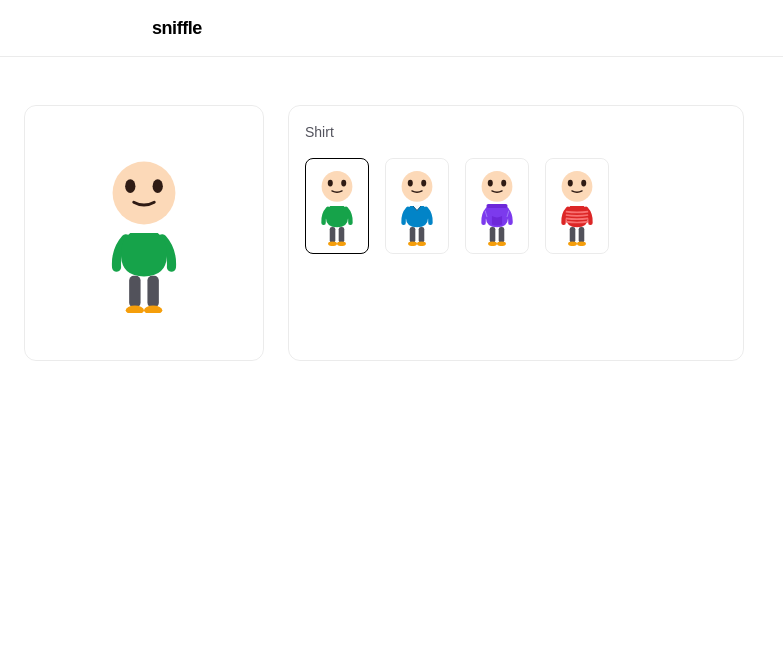
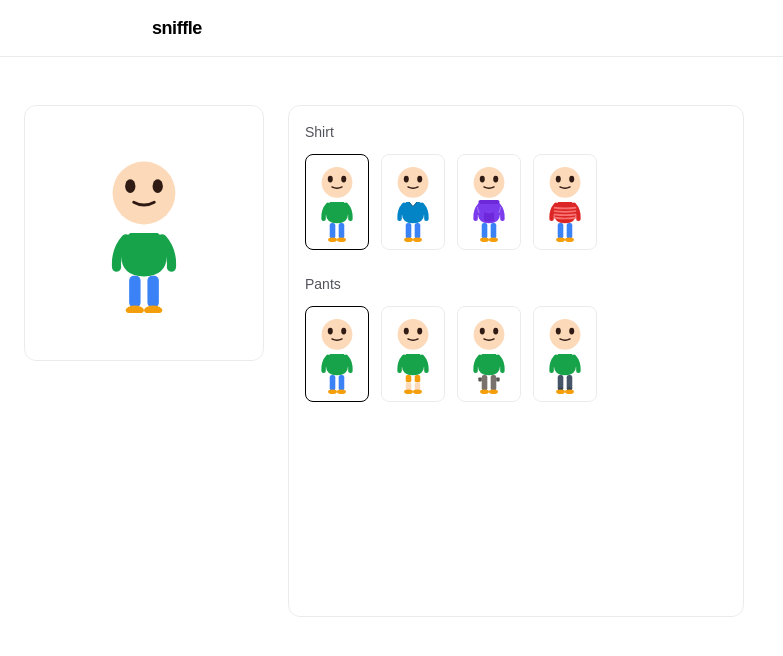
Before and after one commit to ayushkpai/sniffle, a Next.js app: page / in a window 1280 px wide. Shown: the top 656 px of the page, without its empty margins (0-783 px from the left). Built offline with nearby package versions, Linux system fonts and the light colour scheme.

Commit message:
Add pants options and fix missing shoes

```diff
--- a/app/components/avatar.tsx
+++ b/app/components/avatar.tsx
@@ -1,4 +1,5 @@
 export type Shirt = "tee" | "polo" | "hoodie" | "sweater";
+export type Pants = "jeans" | "shorts" | "cargo" | "sweat";
 
 function shirtColor(shirt: Shirt): string {
   switch (shirt) {
@@ -86,12 +87,54 @@ export function ShirtBody({ shirt }: { shirt: Shirt }) {
   );
 }
 
+export function PantsBody({ pants }: { pants: Pants }) {
+  if (pants === "shorts") {
+    return (
+      <g id="legs">
+        <rect x="74" y="215" width="20" height="26" rx="6" fill="#f59e0b" />
+        <rect x="106" y="215" width="20" height="26" rx="6" fill="#f59e0b" />
+        <rect x="74" y="241" width="20" height="30" rx="8" fill="#fcd9b8" />
+        <rect x="106" y="241" width="20" height="30" rx="8" fill="#fcd9b8" />
+        <ellipse cx="84" cy="275" rx="16" ry="8" fill="#f59e0b" />
+        <ellipse cx="116" cy="275" rx="16" ry="8" fill="#f59e0b" />
+      </g>
+    );
+  }
+  const color =
+    pants === "cargo" ? "#78716c" : pants === "sweat" ? "#475569" : "#3b82f6";
+  return (
+    <g id="legs">
+      <rect x="74" y="215" width="20" height="55" rx="8" fill={color} />
+      <rect x="106" y="215" width="20" height="55" rx="8" fill={color} />
+      {pants === "cargo" && (
+        <g fill="#57534e">
+          <rect x="62" y="224" width="12" height="14" rx="3" />
+          <rect x="126" y="224" width="12" height="14" rx="3" />
+        </g>
+      )}
+      {pants === "sweat" && (
+        <g fill="#334155">
+          <rect x="76" y="260" width="16" height="10" rx="4" />
+          <rect x="108" y="260" width="16" height="10" rx="4" />
+        </g>
+      )}
+      <ellipse cx="84" cy="275" rx="16" ry="8" fill="#f59e0b" />
+      <ellipse cx="116" cy="275" rx="16" ry="8" fill="#f59e0b" />
+    </g>
+  );
+}
+
 interface AvatarProps {
   shirt?: Shirt;
+  pants?: Pants;
   size?: string;
 }
 
-export default function Avatar({ shirt = "tee", size = "h-40 w-32" }: AvatarProps) {
+export default function Avatar({
+  shirt = "tee",
+  pants = "jeans",
+  size = "h-40 w-32",
+}: AvatarProps) {
   return (
     <div className="flex h-full w-full items-center justify-center">
       <svg
@@ -100,12 +143,7 @@ export default function Avatar({ shirt = "tee", size = "h-40 w-32" }: AvatarProp
         role="img"
         aria-label="Avatar preview"
       >
-        <g id="legs">
-          <rect x="74" y="215" width="20" height="55" rx="8" fill="#52525b" />
-          <rect x="106" y="215" width="20" height="55" rx="8" fill="#52525b" />
-          <ellipse cx="84" cy="275" rx="16" ry="8" fill="#f59e0b" />
-          <ellipse cx="116" cy="275" rx="16" ry="8" fill="#f59e0b" />
-        </g>
+        <PantsBody pants={pants} />
         {shirt && <ShirtBody shirt={shirt} />}
         <g id="head">
           <circle cx="100" cy="70" r="55" fill="#fcd9b8" />
@@ -132,3 +170,10 @@ export const SHIRTS: { id: Shirt; name: string }[] = [
   { id: "hoodie", name: "Hoodie" },
   { id: "sweater", name: "Sweater" },
 ];
+
+export const PANTS: { id: Pants; name: string }[] = [
+  { id: "jeans", name: "Jeans" },
+  { id: "shorts", name: "Shorts" },
+  { id: "cargo", name: "Cargo" },
+  { id: "sweat", name: "Sweatpants" },
+];
--- a/app/page.tsx
+++ b/app/page.tsx
@@ -1,22 +1,24 @@
 "use client";
 
 import { useState } from "react";
-import Avatar, { type Shirt, SHIRTS } from "./components/avatar";
+import Avatar, { type Pants, type Shirt, PANTS, SHIRTS } from "./components/avatar";
 
 export default function Home() {
   const [shirt, setShirt] = useState<Shirt>("tee");
+  const [pants, setPants] = useState<Pants>("jeans");
 
   return (
     <main className="flex w-full max-w-3xl flex-1 flex-col items-center gap-6 px-6 py-12">
       <div className="flex w-full gap-6">
         <div className="flex h-64 w-1/3 items-center justify-center rounded-xl border border-black/[.08] dark:border-white/[.145]">
-          <Avatar shirt={shirt} />
+          <Avatar shirt={shirt} pants={pants} />
         </div>
-        <div className="flex h-64 flex-1 flex-col gap-4 rounded-xl border border-black/[.08] p-4 dark:border-white/[.145]">
+        <div className="flex h-auto min-h-[32rem] flex-1 flex-col gap-6 rounded-xl border border-black/[.08] p-4 dark:border-white/[.145]">
+          <section className="flex flex-col gap-3">
             <h2 className="text-sm font-medium text-zinc-600 dark:text-zinc-400">
               Shirt
             </h2>
-          <div className="flex gap-4">
+            <div className="flex flex-wrap gap-3">
               {SHIRTS.map((style) => (
                 <button
                   key={style.id}
@@ -34,6 +36,30 @@ export default function Home() {
                 </button>
               ))}
             </div>
+          </section>
+          <section className="flex flex-col gap-3">
+            <h2 className="text-sm font-medium text-zinc-600 dark:text-zinc-400">
+              Pants
+            </h2>
+            <div className="flex flex-wrap gap-3">
+              {PANTS.map((style) => (
+                <button
+                  key={style.id}
+                  type="button"
+                  onClick={() => setPants(style.id)}
+                  className={`flex h-24 w-16 cursor-pointer items-center justify-center rounded-lg border transition-colors ${
+                    pants === style.id
+                      ? "border-black dark:border-white"
+                      : "border-black/[.08] hover:bg-black/[.04] dark:border-white/[.145] dark:hover:bg-white/[.08]"
+                  }`}
+                  aria-pressed={pants === style.id}
+                  aria-label={style.name}
+                >
+                  <Avatar pants={style.id} size="h-20 w-14" />
+                </button>
+              ))}
+            </div>
+          </section>
         </div>
       </div>
     </main>
```
Lines whose indentation alone changed are shown as unchanged.
